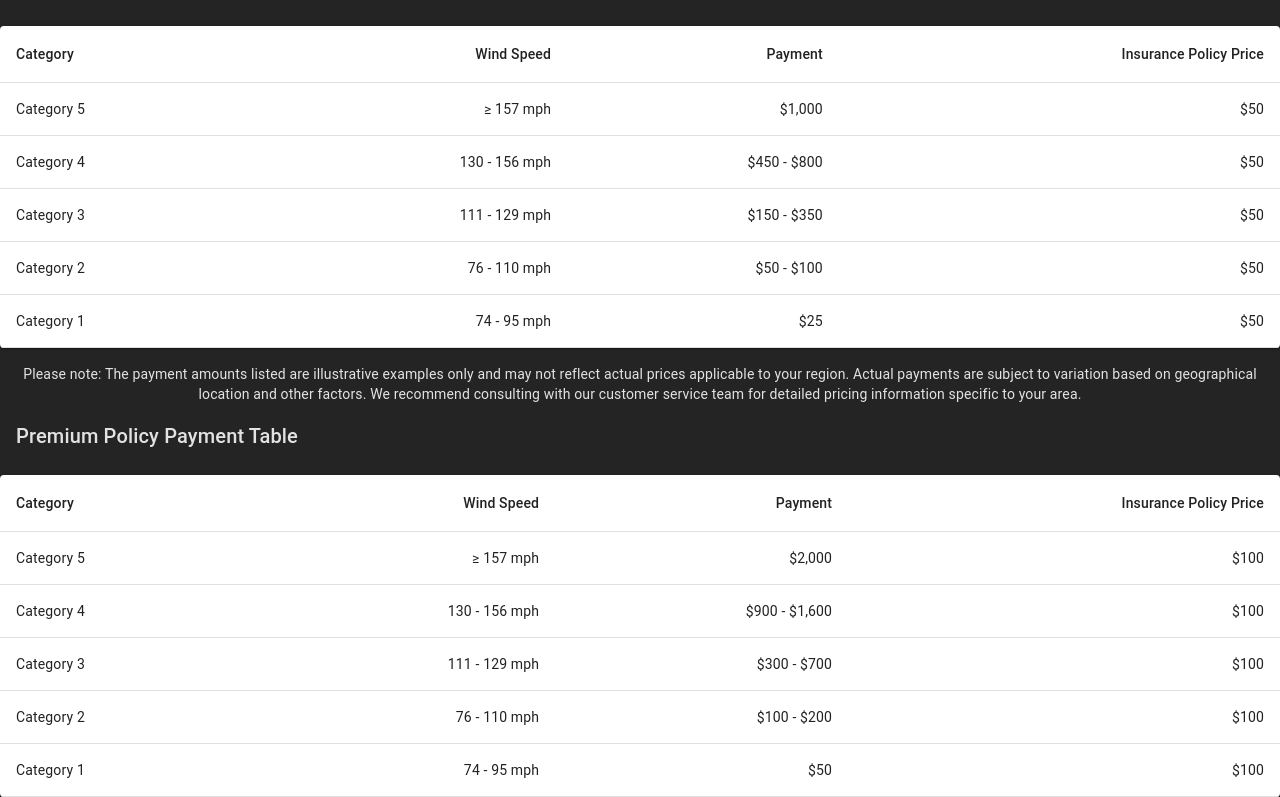
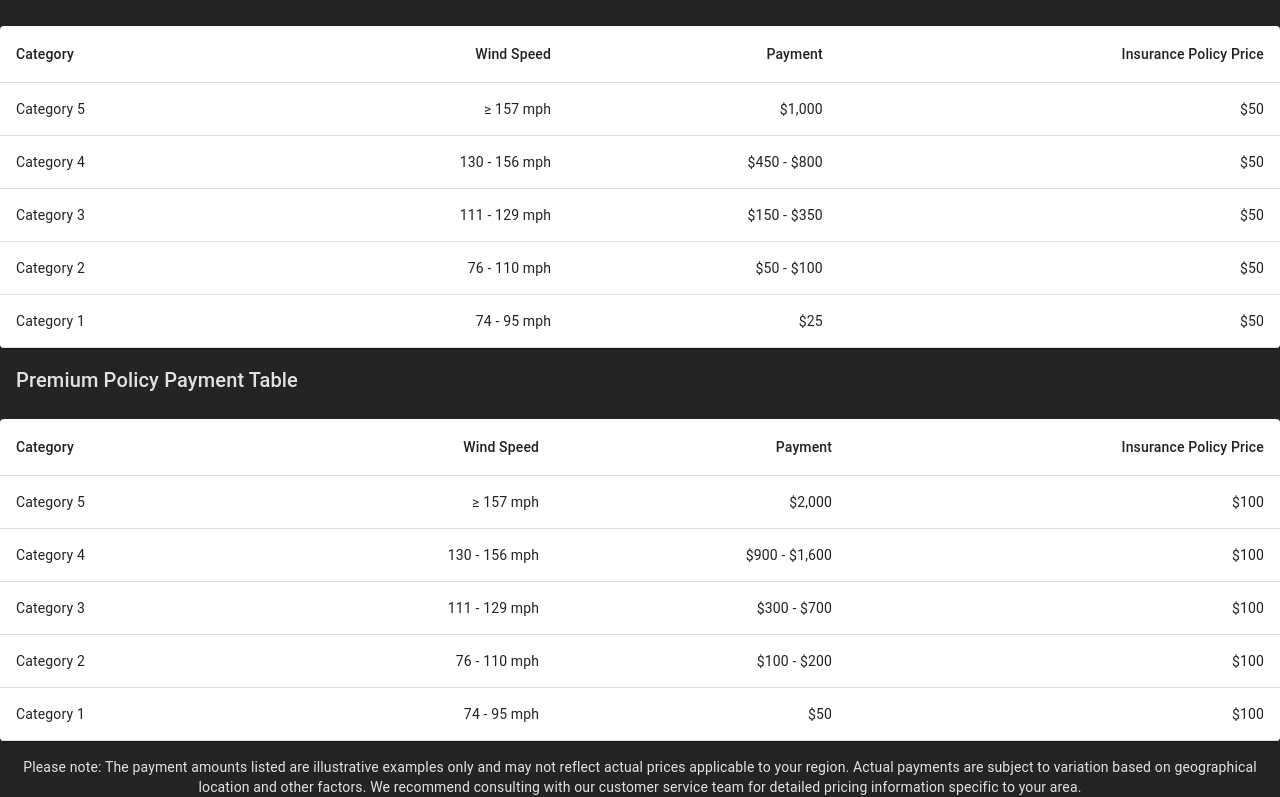
Before and after one commit to ControlYourPotatoes/redfield-react, a React (Vite) app: page /Prices in a window 1280 px wide. Shown: the part 256-1053 px from the top of the page. Built offline with nearby package versions, Linux system fonts and the light colour scheme.

Commit message:
Remove pricing disclaimer from PricingTable component

```diff
--- a/src/components/PricingTable.tsx
+++ b/src/components/PricingTable.tsx
@@ -50,9 +50,6 @@ const BasicPolicyPricingTable = () => {
           </TableBody>
         </Table>
       </TableContainer>
-      <Typography variant="body2" style={{ marginTop: '16px', textAlign: 'center' }}>
-        Please note: The payment amounts listed are illustrative examples only and may not reflect actual prices applicable to your region. Actual payments are subject to variation based on geographical location and other factors. We recommend consulting with our customer service team for detailed pricing information specific to your area.
-      </Typography>
     </>
   );
 }
@@ -87,6 +84,9 @@ const PremiumPolicyPricingTable = () => {
           </TableBody>
         </Table>
       </TableContainer>
+      <Typography variant="body2" style={{ marginTop: '16px', textAlign: 'center' }}>
+        Please note: The payment amounts listed are illustrative examples only and may not reflect actual prices applicable to your region. Actual payments are subject to variation based on geographical location and other factors. We recommend consulting with our customer service team for detailed pricing information specific to your area.
+      </Typography>
     </>
   );
 }
```
